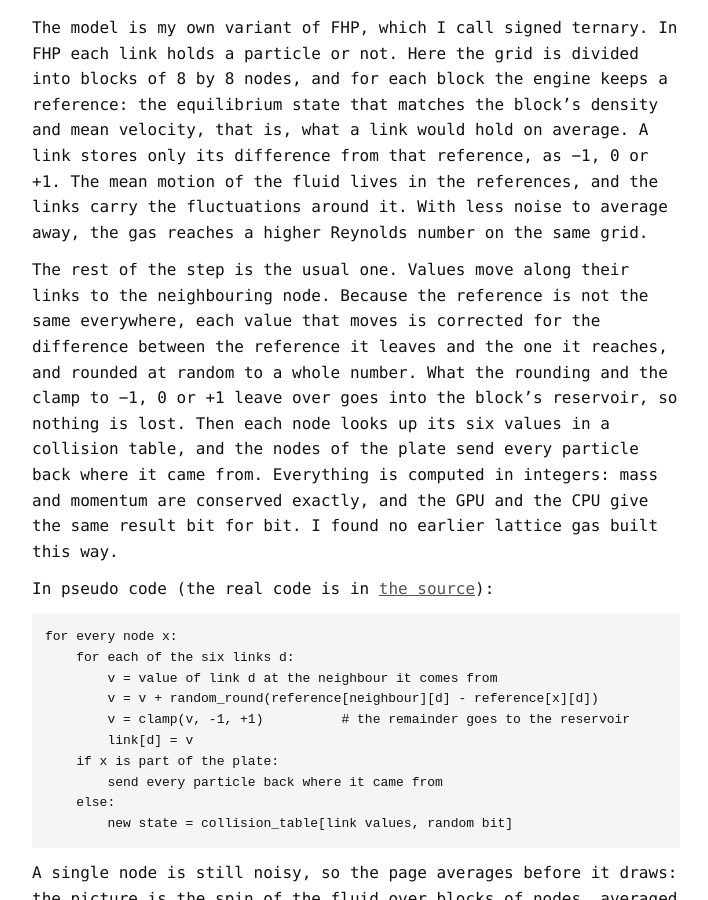
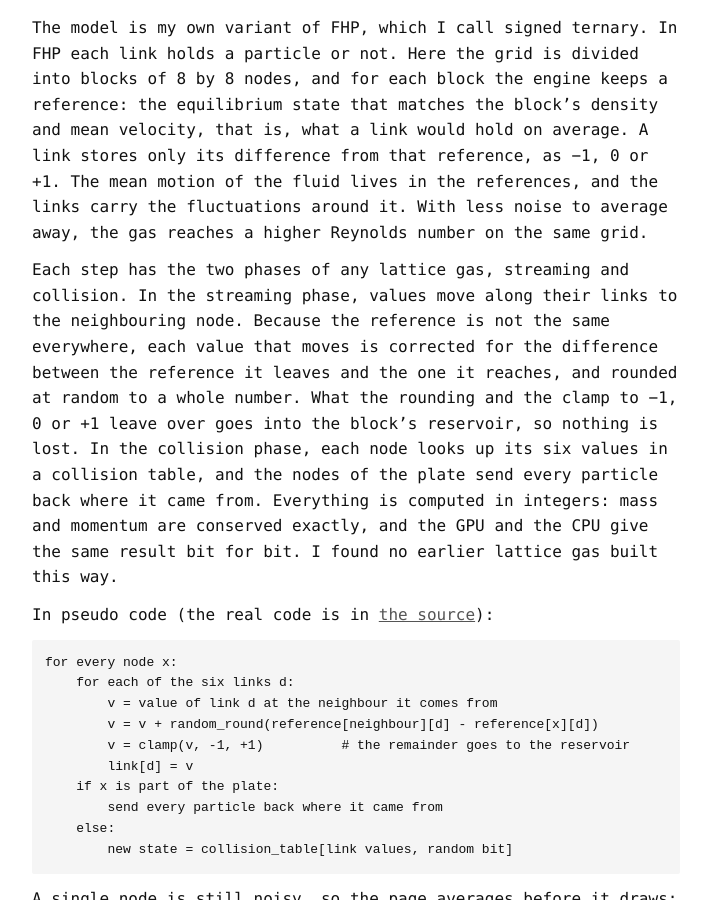
Before and after one commit to idle-intelligence/trucs.ai, a Jekyll site: the page built from blog/cellular-automata.md, in a window 1280 px wide and 900 px high, scrolled down 3784 px. Shown: the whole window, without its empty margins (284-992 px from the left). Built offline with Jekyll 4.4.1, drawn with Linux system fonts in a browser that asks for light colours.

Commit message:
blog: streaming and collision

```diff
--- a/blog/cellular-automata.md
+++ b/blog/cellular-automata.md
@@ -54,7 +54,7 @@
 
 The model is my own variant of FHP, which I call signed ternary. In FHP each link holds a particle or not. Here the grid is divided into blocks of 8 by 8 nodes, and for each block the engine keeps a reference: the equilibrium state that matches the block's density and mean velocity, that is, what a link would hold on average. A link stores only its difference from that reference, as −1, 0 or +1. The mean motion of the fluid lives in the references, and the links carry the fluctuations around it. With less noise to average away, the gas reaches a higher Reynolds number on the same grid.
 
-The rest of the step is the usual one. Values move along their links to the neighbouring node. Because the reference is not the same everywhere, each value that moves is corrected for the difference between the reference it leaves and the one it reaches, and rounded at random to a whole number. What the rounding and the clamp to −1, 0 or +1 leave over goes into the block's reservoir, so nothing is lost. Then each node looks up its six values in a collision table, and the nodes of the plate send every particle back where it came from. Everything is computed in integers: mass and momentum are conserved exactly, and the GPU and the CPU give the same result bit for bit. I found no earlier lattice gas built this way.
+Each step has the two phases of any lattice gas, streaming and collision. In the streaming phase, values move along their links to the neighbouring node. Because the reference is not the same everywhere, each value that moves is corrected for the difference between the reference it leaves and the one it reaches, and rounded at random to a whole number. What the rounding and the clamp to −1, 0 or +1 leave over goes into the block's reservoir, so nothing is lost. In the collision phase, each node looks up its six values in a collision table, and the nodes of the plate send every particle back where it came from. Everything is computed in integers: mass and momentum are conserved exactly, and the GPU and the CPU give the same result bit for bit. I found no earlier lattice gas built this way.
 
 In pseudo code (the real code is in [the source](https://github.com/ilnmtlbnm/jacobi2000/blob/main/crates/fhp/src/signed/mod.rs)):
 
```
